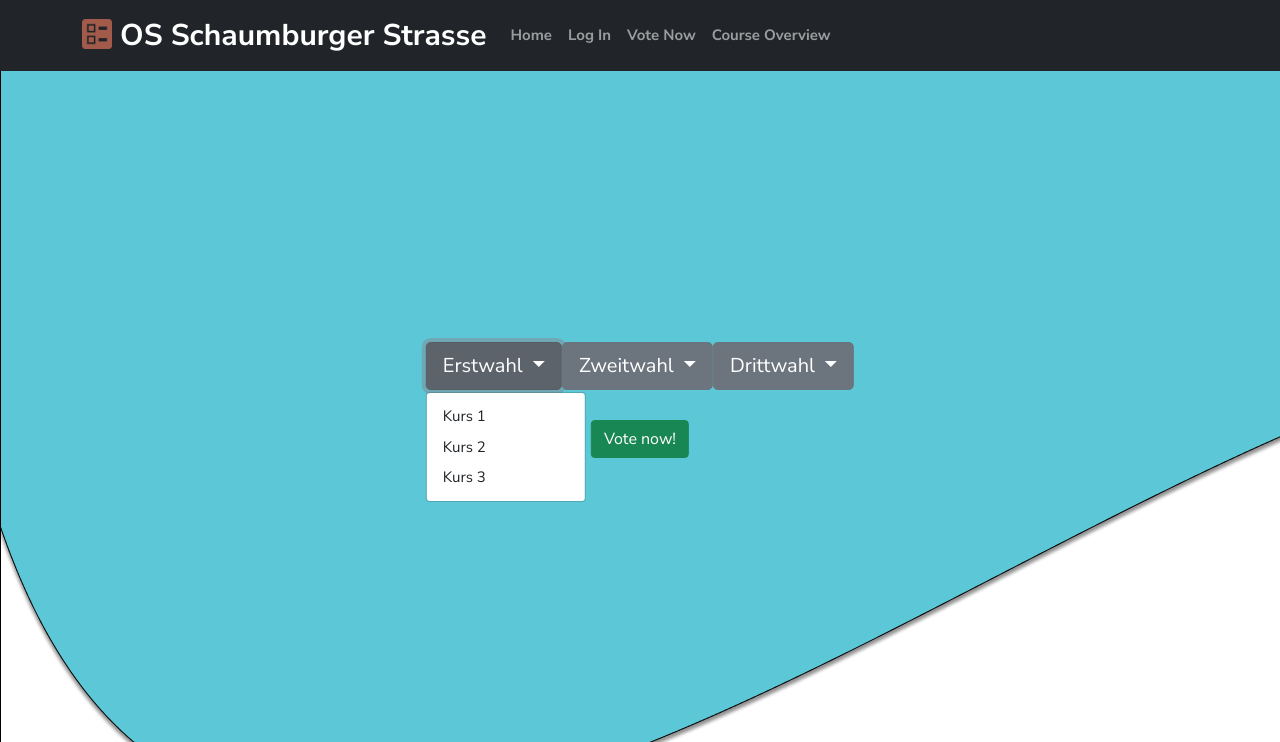
After one commit to Zwennsch/schaumburg-votes, a Flask app: page /vote in a window 1280 px wide, after a click on "Erstwahl". The commit adds this page. Shown: the top 742 px of the page. Run offline with Flask 2, Linux system fonts and the light colour scheme.

Commit message:
added login-btn, starting on vote.py

```diff
--- a/voting/__init__.py
+++ b/voting/__init__.py
@@ -26,10 +26,6 @@ def create_app(test_config=None):
     except OSError:
         pass
 
-    @app.route('/hello')
-    def hello():
-        return 'hello world!'
-
     from . import db
     db.init_app(app)
 
@@ -39,4 +35,7 @@ def create_app(test_config=None):
     from . import home
     app.register_blueprint(home.bp)
 
+    from . import vote
+    app.register_blueprint(vote.bp)
+
     return app
--- a/voting/static/styles.css
+++ b/voting/static/styles.css
@@ -16,8 +16,8 @@ html, body{
     display: flex;
     align-items: center;
     justify-content: center;
+}
 
-}
 .button-container button{
     margin: 0 10px;
 }
@@ -89,12 +89,19 @@ html, body{
     margin-right: 20px;
 }
 
-
+#login-btn{
+    margin-left: 10px;
+    padding: 12px;
+    background-color: #6c757d;
+    color: white;
+}
+#login-btn:hover{
+    background-color: #212529;
+}
 
 #vote-btn{
     display: flex;
     justify-content: center;
-
 }
 
 
--- a/voting/templates/base.html
+++ b/voting/templates/base.html
@@ -39,7 +39,7 @@
                       </li>
                     {% endif %}
                     <li class="nav-item">
-                      <a class="nav-link" href="./vote.html">Vote Now</a>
+                      <a class="nav-link" href="{{ url_for('vote.vote')}}">Vote Now</a>
                     </li>
                     <li class="nav-item">
                       <a class="nav-link" href="./courses.html">Course Overview</a>
@@ -51,6 +51,7 @@
         <main>
           {% block main %}{% endblock %}
         </main>
+        {% block script %}{% endblock %}
         <script src="https://cdn.jsdelivr.net/npm/bootstrap@5.3.0-alpha1/dist/js/bootstrap.bundle.min.js" integrity="sha384-w76AqPfDkMBDXo30jS1Sgez6pr3x5MlQ1ZAGC+nuZB+EYdgRZgiwxhTBTkF7CXvN" crossorigin="anonymous"></script>
     </body>
 </html>
--- /dev/null
+++ b/voting/templates/views/vote.html
@@ -0,0 +1,60 @@
+{% extends 'base.html' %}
+
+{% block title %}Log In{% endblock %}
+{% block main %}
+
+    <div class="centered">
+          <div class="vertical-buttons">
+              <div class="landing-logo-2 vertical-buttons">
+                    <div class="dropdown">
+                      <button type="button" class="btn btn-secondary btn-lg dropdown-toggle"
+                      data-bs-toggle="dropdown" aria-haspopup="true" aria-expanded="false" id="erste">
+                        Erstwahl
+                      </button>
+                      <div class="dropdown-menu" aria-labelledby="erste">
+                        <a class="dropdown-item" href="#" onclick="setDropdownText('Kurs 1', 'erste')">Kurs 1</a>
+                        <a class="dropdown-item" href="#" onclick="setDropdownText('Kurs 2', 'erste')">Kurs 2</a>
+                        <a class="dropdown-item" href="#" onclick="setDropdownText('Kurs 3', 'erste')">Kurs 3</a>
+                      </div>
+                    </div>
+                    <div class="dropdown">
+                      <button type="button" class="btn btn-secondary btn-lg dropdown-toggle"
+                      data-bs-toggle="dropdown" aria-haspopup="true" aria-expanded="false" id="zweite">
+                        Zweitwahl
+                      </button>
+                      <div class="dropdown-menu" aria-labelledby="zweite">
+                        <a class="dropdown-item" href="#" onclick="setDropdownText('Kurs 1', 'zweite')">Kurs 1</a>
+                        <a class="dropdown-item" href="#" onclick="setDropdownText('Kurs 2', 'zweite')">Kurs 2</a>
+                        <a class="dropdown-item" href="#" onclick="setDropdownText('Kurs 3', 'zweite')">Kurs 3</a>
+                      </div>
+                    </div>
+                    <div class="dropdown">
+                      <button type="button" class="btn btn-secondary btn-lg dropdown-toggle"
+                      data-bs-toggle="dropdown" aria-haspopup="true" aria-expanded="false" id="dritte">
+                        Drittwahl
+                      </button>
+                      <div class="dropdown-menu" aria-labelledby="dritte" onchange="checkValues()">
+                        <a class="dropdown-item" href="#" onclick="setDropdownText('Kurs 1', 'dritte')">Kurs 1</a>
+                        <a class="dropdown-item" href="#" onclick="setDropdownText('Kurs 2', 'dritte')">Kurs 2</a>
+                        <a class="dropdown-item" href="#" onclick="setDropdownText('Kurs 3', 'dritte')">Kurs 3</a>
+                      </div>
+                    </div>
+              </div>
+              <div class="landing-logo" style="margin-top:30px">
+                  <button class="btn btn-success vertical-buttons" type="submit" id="vote-btn">Vote now!</button>
+              </div>
+            </div>
+        </div>
+
+        {% endblock %}
+    {% block script %}
+        <script>
+          function setDropdownText(text, btnID) {
+            document.getElementById(btnID).innerHTML = text;
+            console.log("in setDropdown..");
+          }
+          function checkValues(){
+            console.log("values changed");
+          }
+        </script>
+    {% endblock %}
--- /dev/null
+++ b/voting/vote.py
@@ -0,0 +1,10 @@
+from flask import (
+    Blueprint, flash, g, redirect, render_template
+)
+from voting.db import get_db
+
+bp = Blueprint('vote', __name__)
+
+@bp.route('/vote', methods=('GET', 'POST'))
+def vote():
+    return render_template('views/vote.html')
```
Also changed, not shown: voting/templates/views/index.html (+8 -3 lines).
